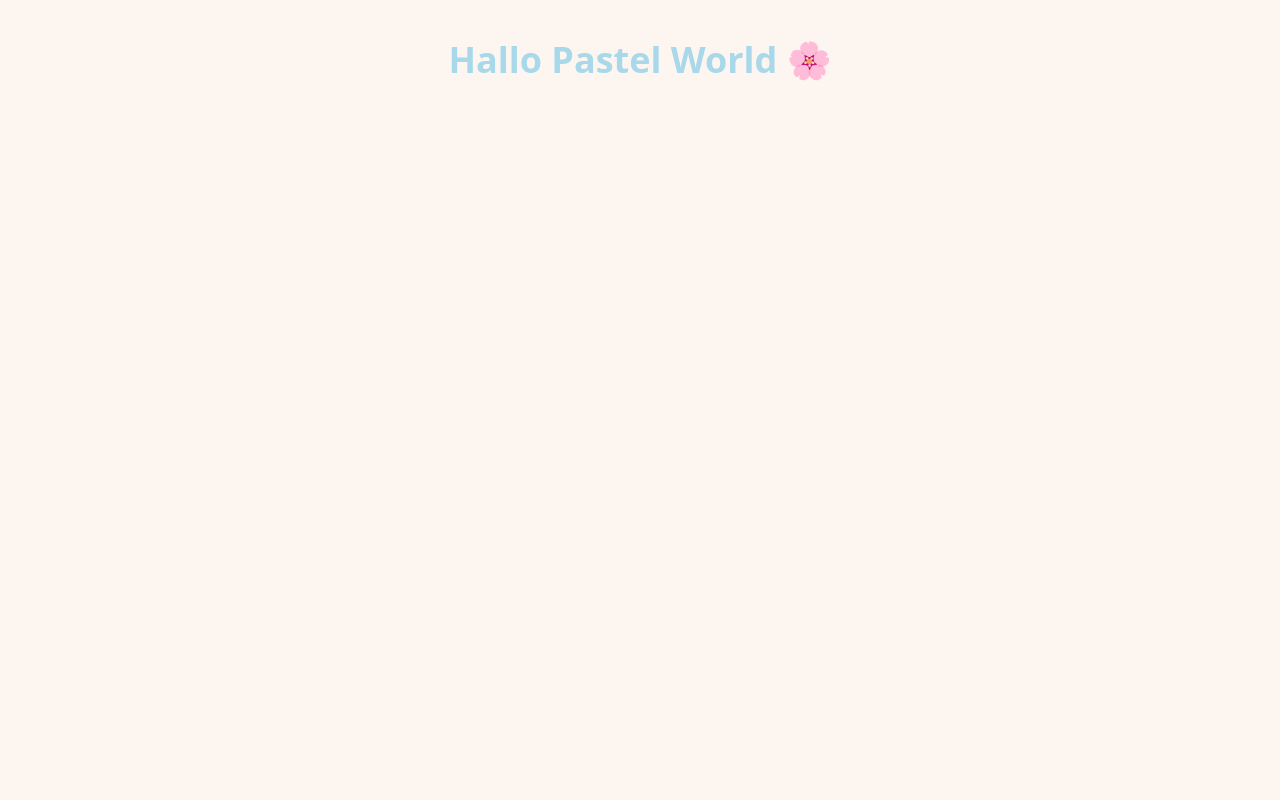
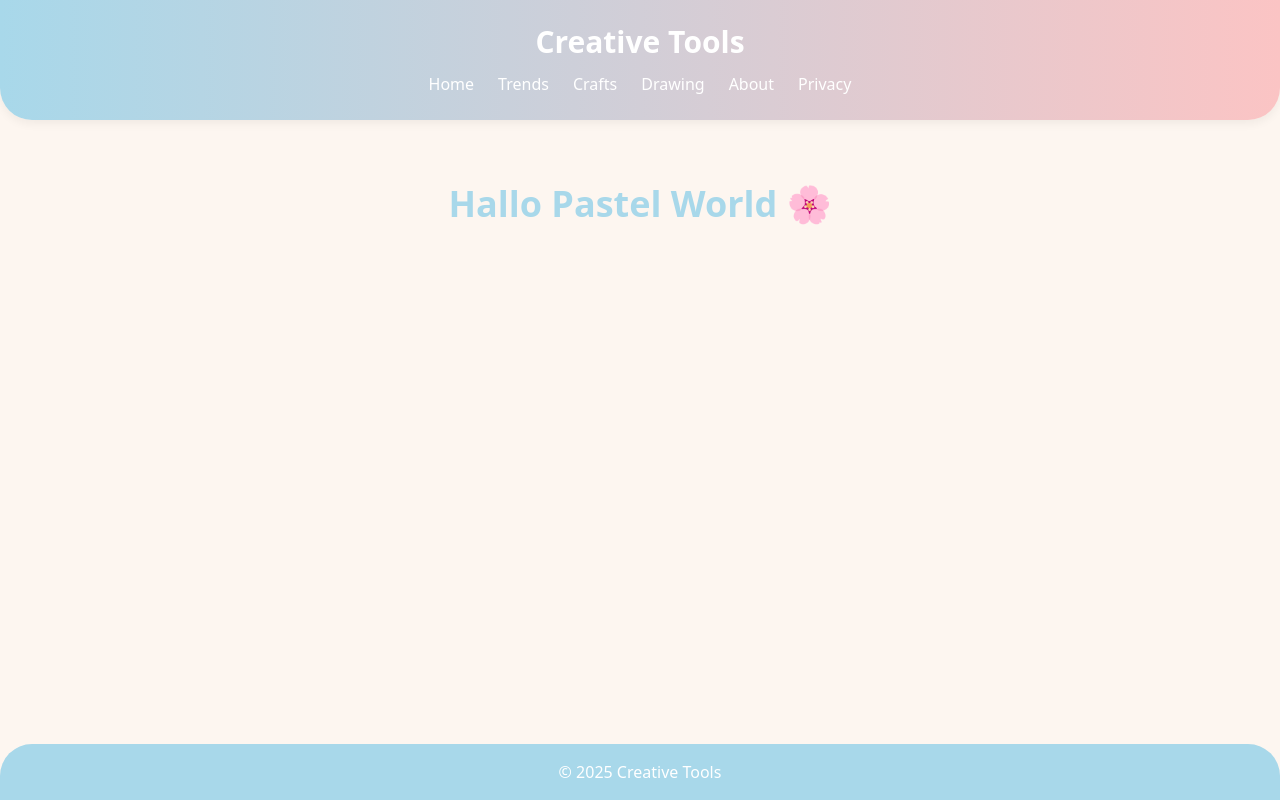
Before and after one commit to everyfun89/Creative-Tools-Shop., a Next.js app: page / in a window 1280 px wide. Built offline with nearby package versions, Linux system fonts and the light colour scheme.

Commit message:
Update _app.js

```diff
--- a/pages/_app.js
+++ b/pages/_app.js
@@ -1,5 +1,10 @@
 import "../styles/globals.css";
+import Layout from "../components/Layout";
 
 export default function MyApp({ Component, pageProps }) {
-  return <Component {...pageProps} />;
+  return (
+    <Layout>
+      <Component {...pageProps} />
+    </Layout>
+  );
 }
```
